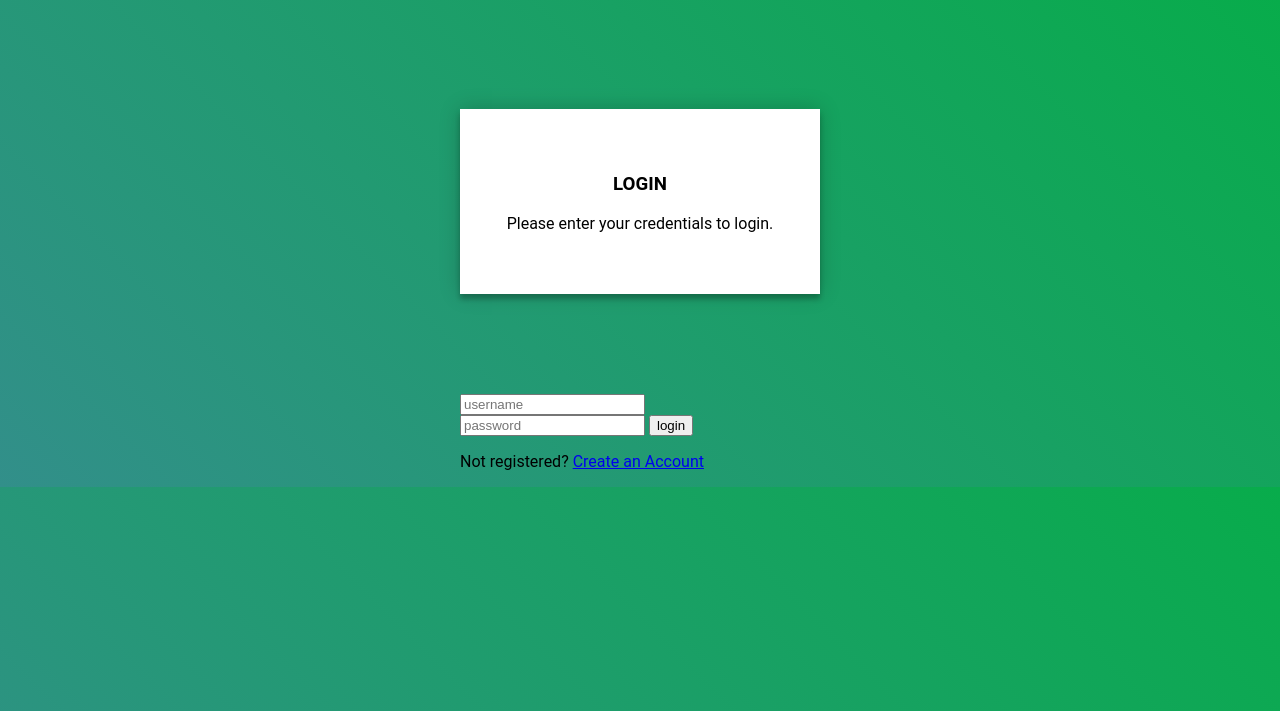
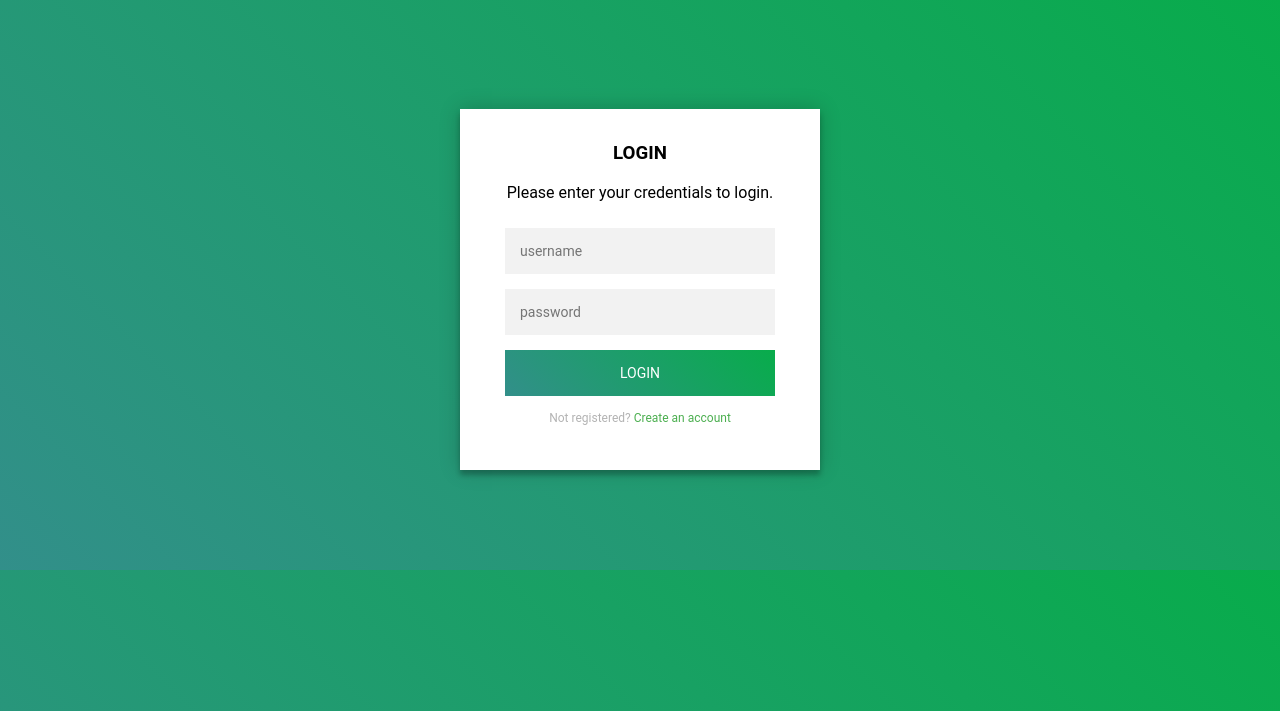
Before and after one commit to Lespht/My-Codes, a PHP site: page / in a window 1280 px wide. Shown: the top 711 px of the page. Run offline with PHP 8.4, Linux system fonts and the light colour scheme.

Commit message:
Login y registro

```diff
--- /dev/null
+++ b/site/demo/index.css
@@ -0,0 +1,77 @@
+header .header{
+  background-color: #fff;
+  height: 45px;
+}
+header a img{
+  width: 134px;
+margin-top: 4px;
+}
+.login-page {
+  width: 360px;
+  padding: 8% 0 0;
+  margin: auto;
+}
+.login-page .form .login{
+  margin-top: -31px;
+margin-bottom: 26px;
+}
+.form {
+  position: relative;
+  z-index: 1;
+  background: #FFFFFF;
+  max-width: 360px;
+  margin: 0 auto 100px;
+  padding: 45px;
+  text-align: center;
+  box-shadow: 0 0 20px 0 rgba(0, 0, 0, 0.2), 0 5px 5px 0 rgba(0, 0, 0, 0.24);
+}
+.form input {
+  font-family: "Roboto", sans-serif;
+  outline: 0;
+  background: #f2f2f2;
+  width: 100%;
+  border: 0;
+  margin: 0 0 15px;
+  padding: 15px;
+  box-sizing: border-box;
+  font-size: 14px;
+}
+.form button {
+  font-family: "Roboto", sans-serif;
+  text-transform: uppercase;
+  outline: 0;
+  background-color: #328f8a;
+  background-image: linear-gradient(45deg,#328f8a,#08ac4b);
+  width: 100%;
+  border: 0;
+  padding: 15px;
+  color: #FFFFFF;
+  font-size: 14px;
+  -webkit-transition: all 0.3 ease;
+  transition: all 0.3 ease;
+  cursor: pointer;
+}
+.form .message {
+  margin: 15px 0 0;
+  color: #b3b3b3;
+  font-size: 12px;
+}
+.form .message a {
+  color: #4CAF50;
+  text-decoration: none;
+}
+
+.container {
+  position: relative;
+  z-index: 1;
+  max-width: 300px;
+  margin: 0 auto;
+}
+
+body {
+  background-color: #328f8a;
+  background-image: linear-gradient(45deg,#328f8a,#08ac4b);
+  font-family: "Roboto", sans-serif;
+  -webkit-font-smoothing: antialiased;
+  -moz-osx-font-smoothing: grayscale;
+}
--- a/site/demo/index.php
+++ b/site/demo/index.php
@@ -1,7 +1,7 @@
 <!DOCTYPE html>
 <html lang="en">
     <head>
-        <link href="css.css" rel="stylesheet" type="text/css">
+        <link href="index.css" rel="stylesheet" type="text/css">
         <meta charset="utf-8">
         <title>login</title>
     </head>
@@ -9,19 +9,20 @@
   <body>
     <div class="login-page">
       <div class="form">
+        <div class="login">
           <div class="login-header">
             <h3>LOGIN</h3>
             <p>Please enter your credentials to login.</p>
           </div>
         </div>
-            <form>
-                <input type="text" placeholder="username"/>
-                <input type="password" placeholder="password"/>
-                <button>login</button>
-                <p class="message">Not registered? <a href="#">Create an Account    </a></p>
+        <form method="post" action="validar.php" class="login-form">
+          <input id="user" name="user" type="text" placeholder="username"/>
+          <input id="password" name="password" type="password" placeholder="password"/>
+          <button type="submit">login</button>
+          <p class="message">Not registered? <a href="sign_up.php">Create an account</a></p>
         </form>
+      </div>
     </div>
 </body>
 </body>
-
 </html>
```
Also changed, not shown: site/demo/conexion.php (added, +15 -0 lines), site/demo/home.php (added, +15 -0 lines), site/demo/registrar.php (added, +15 -0 lines), site/demo/sign_up.css (added, +68 -0 lines), site/demo/sign_up.php (added, +34 -0 lines), site/demo/validar.php (added, +19 -0 lines). Lines whose indentation alone changed are shown as unchanged.
